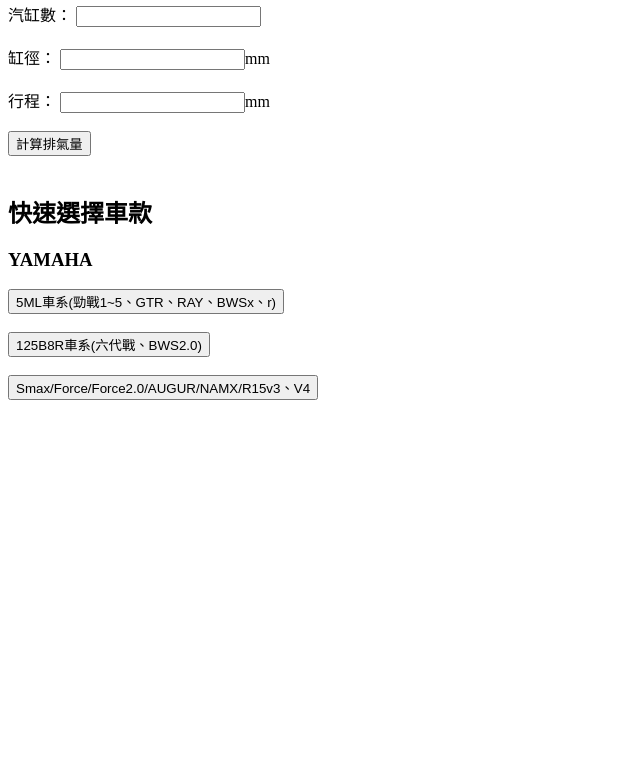
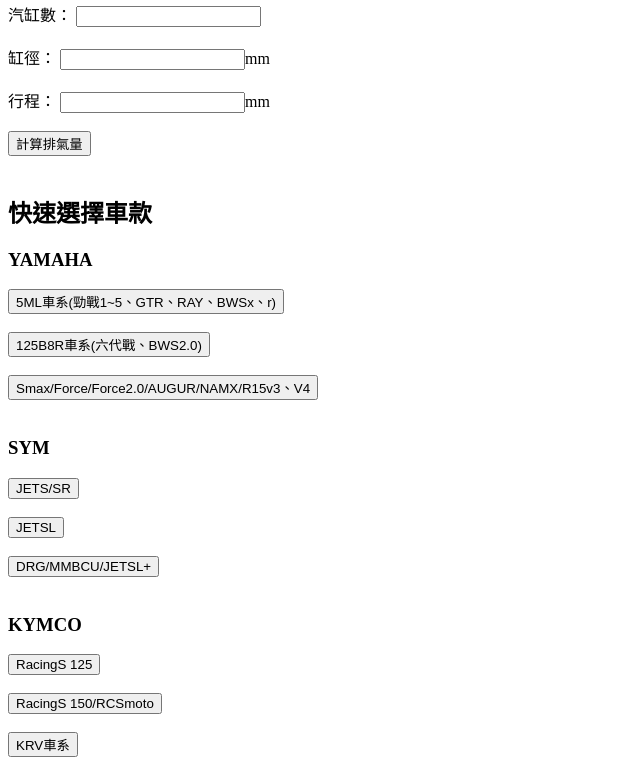
Before and after one commit to timliucode/timliucode.github.io, a plain HTML site: page enginecalc/index.html in a window 1280 px wide. Shown: the part 87-870 px from the top of the page, without its empty margins (0-640 px from the left). Before the commit the page ends 800 px from the top, so only its background shows below. Drawn offline with Linux system fonts and the light colour scheme.

Commit message:
Add options for YAMAHA, SYM, and KYMCO car models

```diff
--- a/enginecalc/index.html
+++ b/enginecalc/index.html
@@ -19,11 +19,22 @@
 <p id="result"></p>
 
 <h2>快速選擇車款</h2>
+
 <h3>YAMAHA</h3>
 <button onclick="setCarSpecs(1, 52.4, 57.9)">5ML車系(勁戰1~5、GTR、RAY、BWSx、r)</button><br><br>
 <button onclick="setCarSpecs(1, 52, 58.7)">125B8R車系(六代戰、BWS2.0)</button><br><br>
 <button onclick="setCarSpecs(1, 58, 58.7)">Smax/Force/Force2.0/AUGUR/NAMX/R15v3、V4</button><br><br>
 
+<h3>SYM</h3>
+<button onclick="setCarSpecs(1, 54, 54.4)">JETS/SR</button><br><br>
+<button onclick="setCarSpecs(1, 53, 56.5)">JETSL</button><br><br>
+<button onclick="setCarSpecs(1, 59, 57.8)">DRG/MMBCU/JETSL+</button><br><br>
+
+<h3>KYMCO</h3>
+<button onclick="setCarSpecs(1, 54, 54.5)">RacingS 125</button><br><br>
+<button onclick="setCarSpecs(1, 59, 54.5)">RacingS 150/RCSmoto</button><br><br>
+<button onclick="setCarSpecs(1, 62, 58)">KRV車系</button><br><br>
+
 <script src="calculateDisplacement.js"></script>
 </body>
 </html>
```
